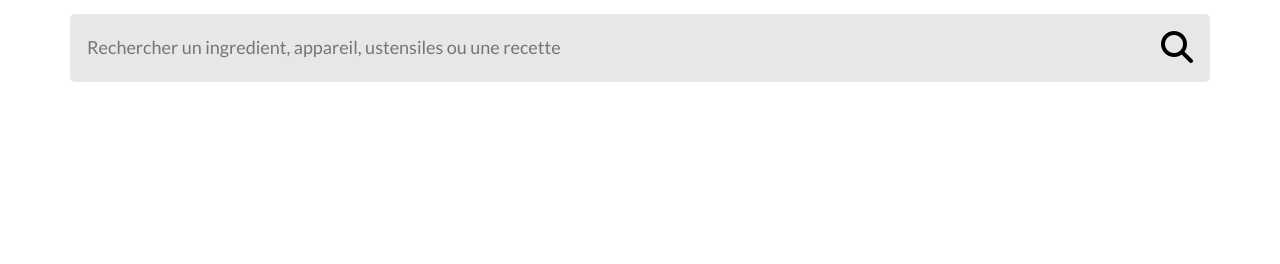
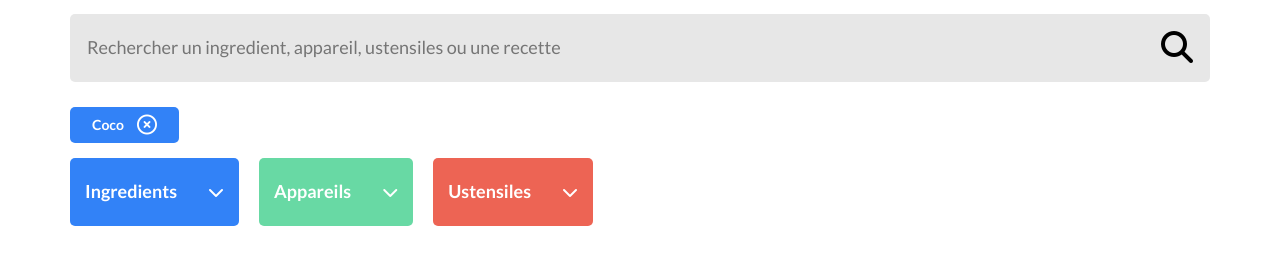
Before and after one commit to Yuuusuuke/VincentAllio_7_25112021, a website: page index.html in a window 1280 px wide. Shown: the part 138-402 px from the top of the page. Drawn offline with nearby package versions, Linux system fonts and the light colour scheme; a web font is replaced by a local one.

Commit message:
add dropdowns and selected tags

```diff
--- a/index.html
+++ b/index.html
@@ -25,7 +25,28 @@
         <a class="searchBar__valid">
             <i class="fas fa-search searchBar__valid__icon"></i>
         </a>
+    </section>
 
+    <section class="tags container">
+        <div class="tags__tag tags__tag--ingredient">
+            <p class="tags__tag__text">Coco</p>
+            <i class="far fa-times-circle tags__tag__icon"></i>
+        </div>
+    </section>
+
+    <section class="filters container">
+        <a class="filters__dropdown filters__dropdown--ingredient">
+            <p class="filters__dropdown__text">Ingredients</p>
+            <i class="fas fa-chevron-down filters__dropdown__icon"></i>
+        </a>
+        <a class="filters__dropdown filters__dropdown--appareil">
+            <p class="filters__dropdown__text">Appareils</p>
+            <i class="fas fa-chevron-down filters__dropdown__icon"></i>
+        </a>
+        <a class="filters__dropdown filters__dropdown--ustensile">
+            <p class="filters__dropdown__text">Ustensiles</p>
+            <i class="fas fa-chevron-down filters__dropdown__icon"></i>
+        </a>
     </section>
 
     <!-- Bootstrap-->
--- a/sass/base/_global.scss
+++ b/sass/base/_global.scss
@@ -1,16 +1,17 @@
 *,
 ::before,
-::after {
+::after,
+p {
     margin: 0;
     padding: 0;
-    text-decoration: none;
 }
 
 a {
     color: black;
 
     &:hover {
-        color: black;
+        color: white;
         cursor: pointer;
+        text-decoration: none;
     }
 }
--- /dev/null
+++ b/sass/components/_dropdown.scss
@@ -0,0 +1,44 @@
+.filters {
+    padding: 0;
+    display: flex;
+    flex-direction: row;
+
+    &__dropdown {
+        display: flex;
+        flex-direction: row;
+        align-items: center;
+        justify-content: center;
+        color: white;
+        border-radius: 5px;
+
+        &:not(:first-child) {
+            margin-left: 20px;
+        }
+
+        padding: 23px 15px;
+
+        &__text {
+            font-family: "Lato";
+            font-size: 18px;
+            font-weight: 700;
+            line-height: 21.6px;
+        }
+
+        &__icon {
+            font-size: 16px;
+            margin-left: 31px;
+        }
+
+        &--ingredient {
+            background-color: $colorTertiary;
+        }
+
+        &--appareil {
+            background-color: $colorSecondary;
+        }
+
+        &--ustensile {
+            background-color: $colorPrimary;
+        }
+    }
+}
--- /dev/null
+++ b/sass/components/_tags.scss
@@ -0,0 +1,41 @@
+.tags {
+    margin-top: 25px;
+    margin-bottom: 15px;
+    padding: 0;
+    display: flex;
+    flex-direction: row;
+
+    &__tag {
+        display: flex;
+        flex-direction: row;
+        padding: 8px 22px;
+        justify-content: center;
+        align-items: center;
+        color: white;
+        border-radius: 5px;
+
+        &__text {
+            font-family: "Lato";
+            font-size: 14px;
+            font-weight: 700;
+            line-height: 16.8px;
+        }
+
+        &__icon {
+            font-size: 20px;
+            margin-left: 13px;
+        }
+
+        &--ingredient {
+            background-color: $colorTertiary;
+        }
+
+        &--appareil {
+            background-color: $colorSecondary;
+        }
+
+        &--ustensile {
+            background-color: $colorPrimary;
+        }
+    }
+}
--- a/sass/main.scss
+++ b/sass/main.scss
@@ -8,6 +8,8 @@
 
 /* Components */
 @import "components/searchBar";
+@import "components/tags";
+@import "components/dropdown";
 
 /* Pages */
 @import "pages/index";
```
Also changed, not shown: public/css/prefixed/style.css, public/css/style.css, 1 other file.
